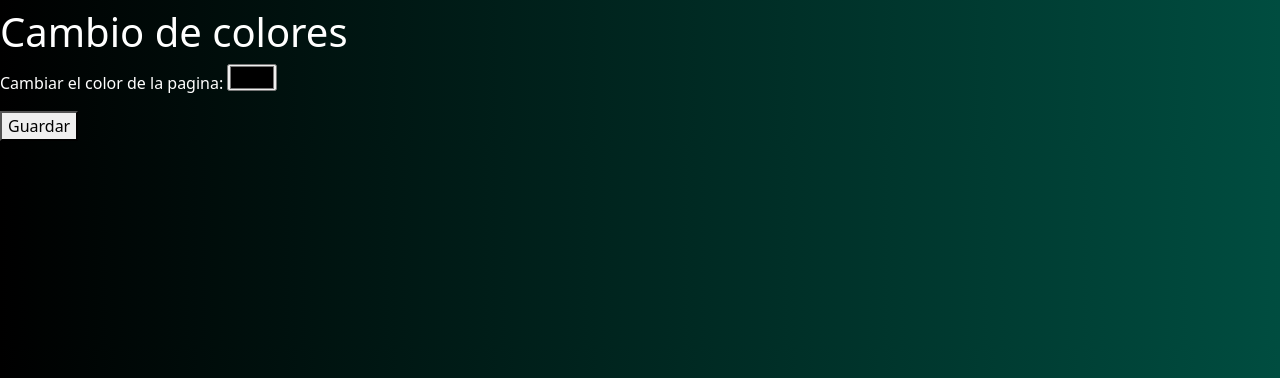
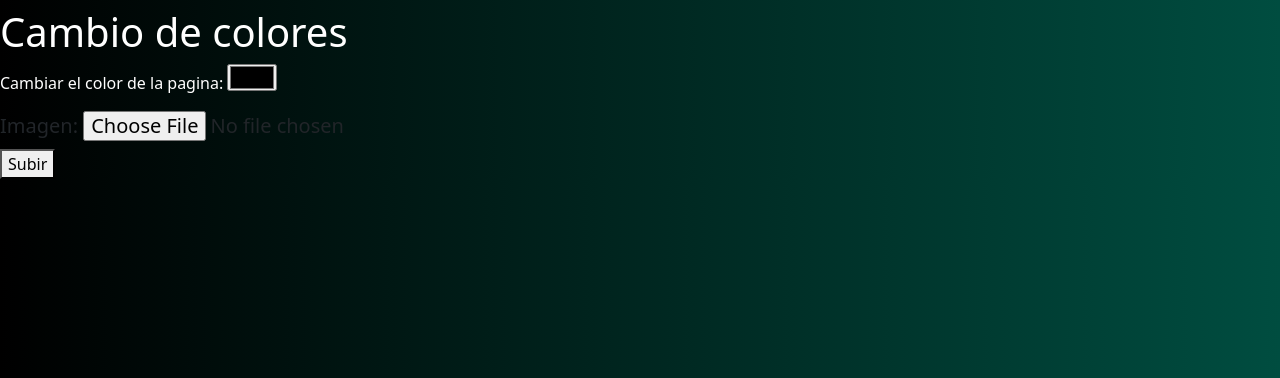
Before and after one commit to Shadowkirito123/django-crud, a Django app: page /cambio/ in a window 1280 px wide. Shown: the part 66-444 px from the top of the page. Run offline with Django 5.2, Linux system fonts and the light colour scheme; some libraries are stand-ins or nearby versions.

Commit message:
commitparanoprobar

```diff
--- a/tasks/forms.py
+++ b/tasks/forms.py
@@ -1,6 +1,6 @@
 from django.forms import ModelForm
 from django import forms
-from .models import Task
+from .models import Task, ImagenPerfil
 from django.contrib.auth.forms import UserCreationForm
 from django.contrib.auth.models import User
 from ckeditor.widgets import CKEditorWidget
@@ -15,13 +15,7 @@ class TaskForm(forms.ModelForm):
             # 'important': forms.CheckboxInput(attrs={'class': 'form-control'})
         }
 
-class Public(forms.ModelForm):
+class NuevoForm(forms.ModelForm):
     class Meta:
-        model = Task
-        fields = ['title', 'description']
-        widgets = {
-            'title': forms.TextInput(attrs={'class': 'form-control', 'placeholder':'Escribe un titulo'}),
-            'description': forms.Textarea(attrs={'class': 'form-control', 'placeholder':'Escribe un titulo'}),
-            # 'important': forms.CheckboxInput(attrs={'class': 'form-control'})
-        }
-        readonly_fields = ('title', 'description')
+        model = ImagenPerfil
+        fields = ['imagen']
--- a/tasks/models.py
+++ b/tasks/models.py
@@ -42,3 +42,7 @@ class Comentarios(models.Model):
 
     def __str__(self) :
         return self.comment
+
+class ImagenPerfil(models.Model):
+    user = models.ForeignKey(User, on_delete=models.CASCADE)
+    imagen = models.ImageField(upload_to='static/', default=None)
--- a/tasks/templates/cambioColor.html
+++ b/tasks/templates/cambioColor.html
@@ -1,5 +1,4 @@
 {% extends 'base.html' %}
-
 {% block content %}
 <form action="{% url 'cambio'%}" method="POST">
     <h5><input type="hidden" name="id"></h5>
@@ -7,9 +6,11 @@
     <h1 style="color: white;">Cambio de colores</h1>
     <p style="color: white;"><label for="color">Cambiar el color de la pagina:</label>
     <input type="color" name="color" id="color"></p>
+
+    <h5>{{imagen}}</h5>
     <button>
-        Guardar
+        Subir
     </button>
 </form>
-{{form.color_fondo}}
+
 {% endblock %}
--- a/tasks/views.py
+++ b/tasks/views.py
@@ -3,8 +3,8 @@ from django.contrib.auth.forms import UserCreationForm, AuthenticationForm
 from django.contrib.auth.models import User
 from django.contrib.auth import login, logout, authenticate
 from django.db import IntegrityError
-from .forms import TaskForm, Public
-from .models import Task, Tokens, Pagina, Colores, Comentarios
+from .forms import TaskForm, NuevoForm
+from .models import Task, Tokens, Pagina, Colores, Comentarios, ImagenPerfil
 from django.utils import timezone
 from django.contrib.auth.decorators import login_required
 from django.core.mail import send_mail
@@ -12,7 +12,6 @@ from django.contrib.auth.tokens import default_token_generator
 from django.urls import reverse
 from django.http import HttpResponse
 from selenium import webdriver
-from selenium.webdriver.firefox.options import Options as FirefoxOptions
 from selenium.webdriver.chrome.options import Options as ChromeOptions
 from django.urls.exceptions import NoReverseMatch
 from django.core.files.uploadedfile import SimpleUploadedFile
@@ -413,13 +412,21 @@ def restablecer_contraseña(request, user_id, token):
 
 def cambio(request):
     if request.method == 'GET':
-        return render(request, 'cambioColor.html')
+        return render(request, 'cambioColor.html',{
+            'imagen': NuevoForm
+        })
     else:
+        #
+        imagen = NuevoForm(request.POST, request.FILES)
+        imagen.save()
+        #
+
+        #
         color = request.POST['color']
         new_color = Colores(user=request.user, color_fondo=color)
         new_color.save()
         return redirect('/')
-
+        #
 def obtenerpubli(request):
     publicacion = Task.objects.all()
     return render(request, 'obtenerpubli.html',{
```
Also changed, not shown: tasks/migrations/0042_imagenperfil.py (added).
